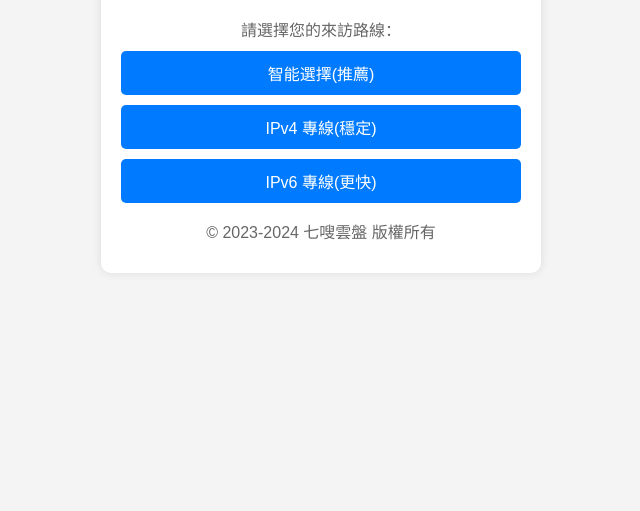
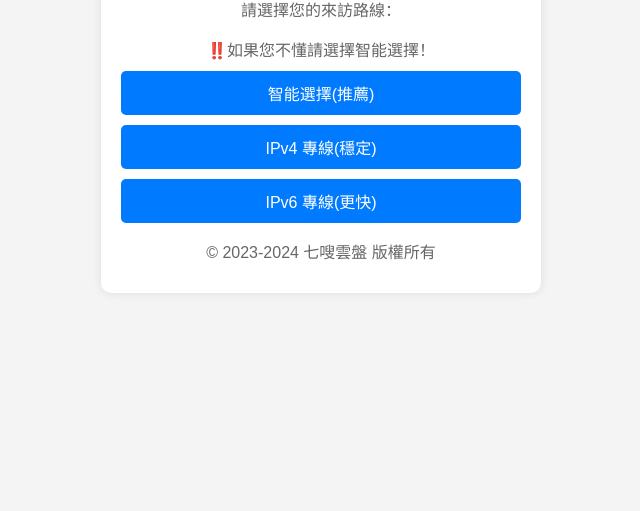
Before and after one commit to XxYJabc/7socloudHome, a plain HTML site: page index.html in a window 1280 px wide. Shown: the part 329-840 px from the top of the page, without its empty margins (319-959 px from the left). Drawn offline with Linux system fonts and the light colour scheme.

Commit message:
更新 index.html

```diff
--- a/index.html
+++ b/index.html
@@ -91,6 +91,7 @@
     <div class="container">
         <h1>七嗖雲盤·線路選擇</h1>
         <p>請選擇您的來訪路線：</p>
+        <p>‼️如果您不懂請選擇智能選擇！</p>
         <button class="btn"
 onclick="autoSelectRoute()">智能選擇(推薦)</button>
         <button class="btn"
```
